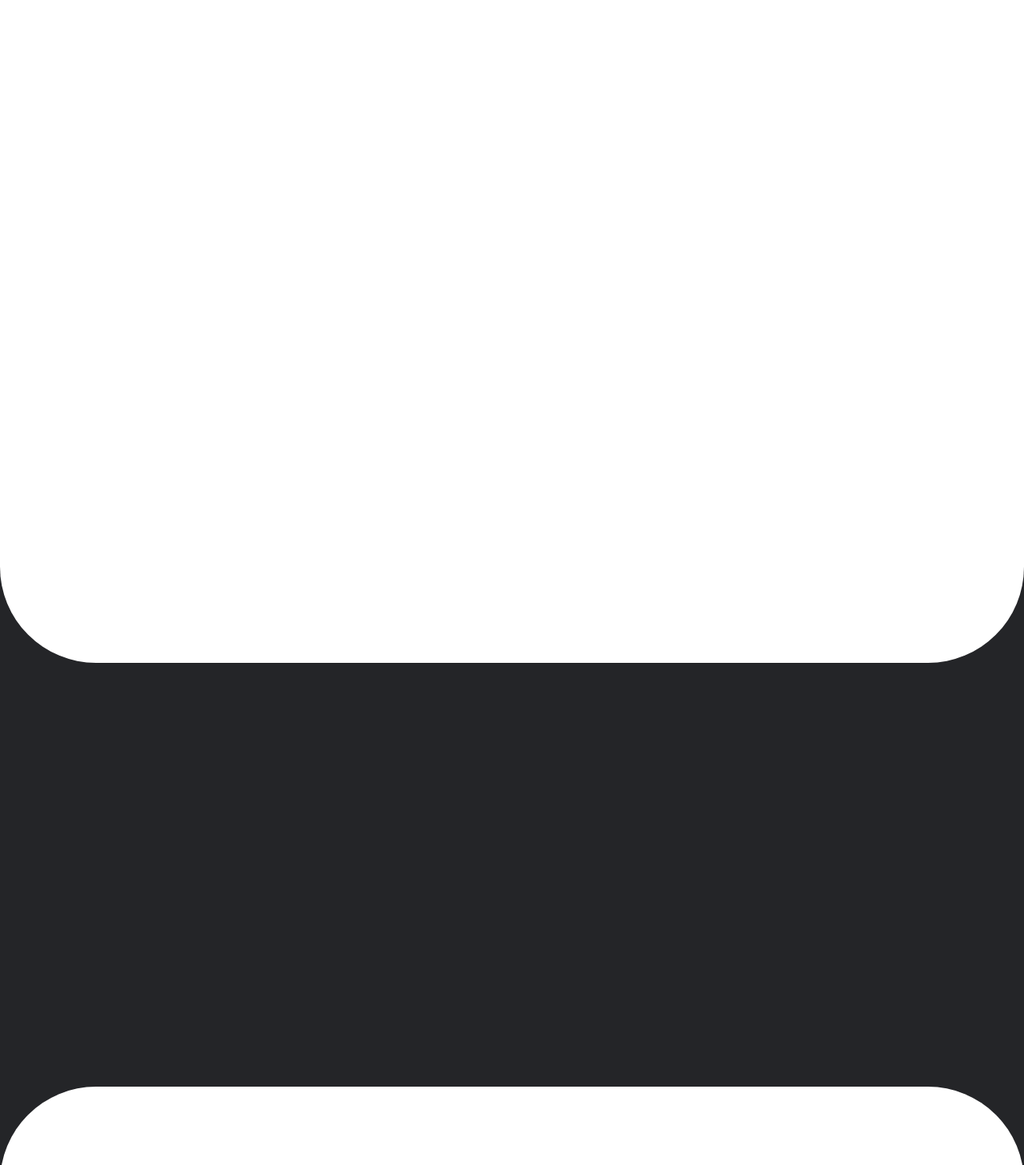
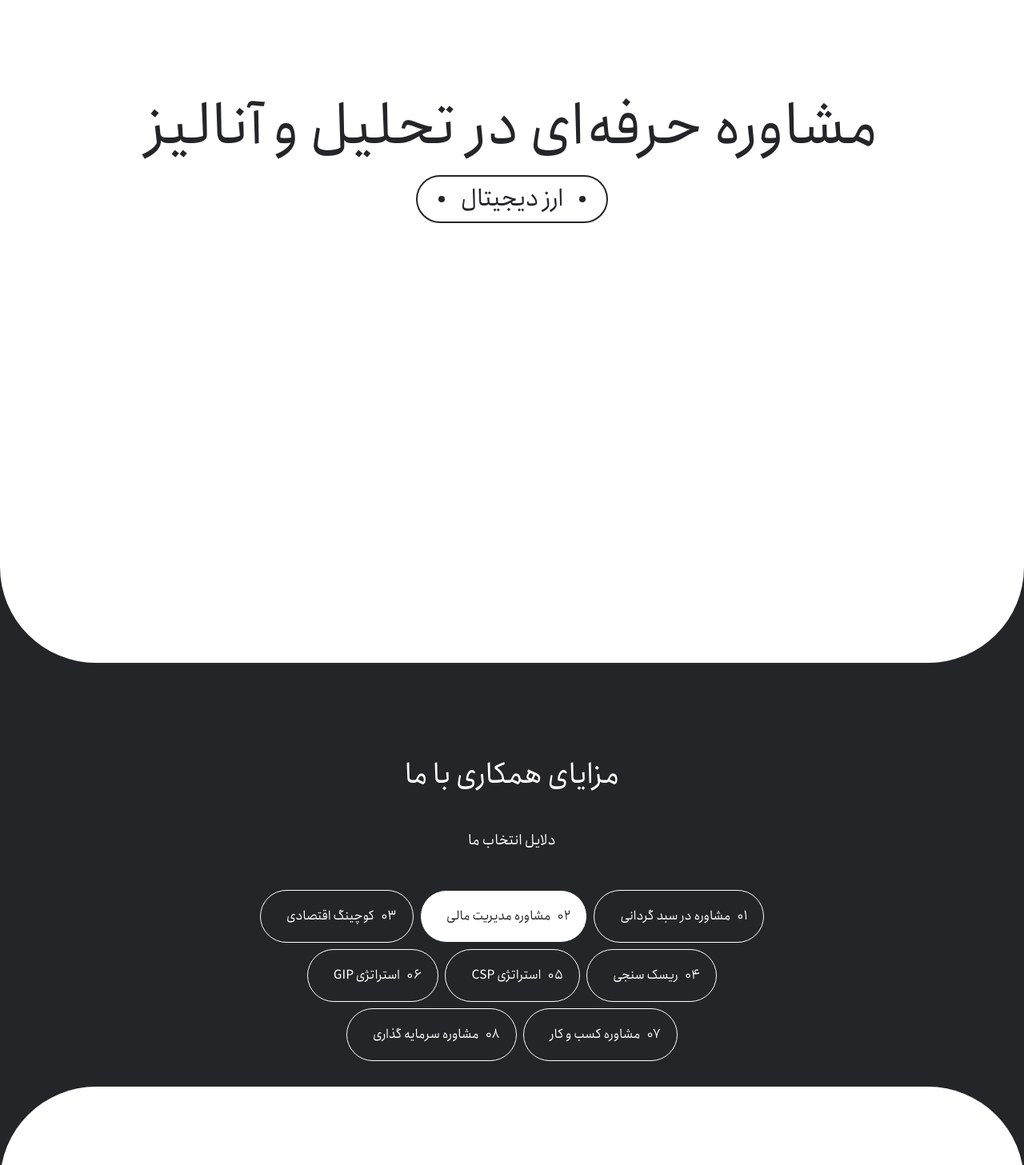
Before and after one commit to parsa-ai/Asgari, a plain HTML site: page index.html in a window 1280 px wide. Shown: the part 129-1586 px from the top of the page at 80% size. Drawn offline with Linux system fonts and the light colour scheme; files whose address does not match are found by name.

Commit message:
make mazaia part

```diff
--- a/index.html
+++ b/index.html
@@ -33,32 +33,55 @@
                 </ul>
             </div>
             <div class="basis-1/2 flex flex-row-reverse gap-2.5 text-sm items-center">
-                <a class="p-2.5 rounded-3xl border border-solid border-main flex items-center"><img src="assest/image/user.svg"></a>
+                <a class="p-2.5 rounded-3xl border border-solid border-main flex items-center"><img
+                        src="assest/image/user.svg"></a>
                 <a href="#" class="bg-main py-2.5 px-4 rounded-3xl text-white">درخواست مشاوره</a>
-                <a href="#" class="border border-solid border-main py-2.5 px-4 rounded-3xl flex flex-row-reverse gap-1.5"><span>نرخ لحظه ای</span><img src="assest/image/chart-notification.svg"></a>
-                <a href="#" class="p-2.5 rounded-3xl border border-solid border-main flex items-center"><img src="assest/image/Vector.svg"></a>
+                <a href="#"
+                    class="border border-solid border-main py-2.5 px-4 rounded-3xl flex flex-row-reverse gap-1.5"><span>نرخ
+                        لحظه ای</span><img src="assest/image/chart-notification.svg"></a>
+                <a href="#" class="p-2.5 rounded-3xl border border-solid border-main flex items-center"><img
+                        src="assest/image/Vector.svg"></a>
             </div>
         </div>
     </header>
-    <article>
-        <section class="h-[838px] bg-white rounded-b-el" >
 
-        </section>
-        <section class="h-[530px]" >
-        </section>
-        <section class="h-[2772px] bg-white rounded-el" >
-        </section>
-        <section class="h-[981px]" >
-        </section>
-        <section class="h-[2567px] bg-white rounded-el" >
-        </section>
-        <section class="h-[970px]" >
-        </section>
-        <section class="h-[547px] bg-white rounded-t-el" >
-        </section>
+    <section class="h-[838px] bg-white rounded-b-el container px-28 py-3 ">
+        <header class="flex justify-center items-center pt-[120px] gap-6 flex-col">
+            <h1 class="text-main text-7xl">مشاوره حرفه‌ای در تحلیل و آنالیز</h1>
+            <div class="border-2 border-solid border-main py-2.5 px-4 rounded-[48px] flex flex-row w-60 text-3xl justify-around items-center text-main">
+                <img src="assest/image/Ellipse 1248.svg" alt="dot">
+                <h3>ارز دیجیتال</h3>
+                <img src="assest/image/Ellipse 1248.svg" alt="dot">
+            </div>
+        </header>
+    </section>
+    <section class="h-[530px] container py-[120px] items-center px-28 gap-12 flex flex-col space-between ">
 
-    </article>
-    <footer class="h-[712px] bg-white" >
+            <h2 class="text-white text-4xl">مزایای همکاری با ما</h2>
+            <h4 class="text-white text-lg">دلایل انتخاب ما</h4>
+            <ol class="flex flex-row flex-wrap gap-2 justify-center w-2/3">
+                <li class="border border-white p-5 pl-8 rounded-[56px] flex justify-center items-center text-white gap-2"><span>۰۱</span>مشاوره در سبد گردانی</li>
+                <li class="border border-main p-5 pl-8 bg-white rounded-[56px] flex justify-center items-center text-main gap-2"><span>۰۲</span>مشاوره مدیریت مالی</li>
+                <li class="border border-white p-5 pl-8 rounded-[56px] flex justify-center items-center text-white gap-2"><span>۰۳</span>کوچینگ اقتصادی</li>
+                <li class="border border-white p-5 pl-8 rounded-[56px] flex justify-center items-center text-white gap-2"><span>۰۴</span>ریسک سنجی</li>
+                <li class="border border-white p-5 pl-8 rounded-[56px] flex justify-center items-center text-white gap-2"><span>۰۵</span>استراتژی CSP</li>
+                <li class="border border-white p-5 pl-8 rounded-[56px] flex justify-center items-center text-white gap-2"><span>۰۶</span>استراتژی GIP</li>
+                <li class="border border-white p-5 pl-8 rounded-[56px] flex justify-center items-center text-white gap-2"><span>۰۷</span>مشاوره کسب و کار</li>
+                <li class="border border-white p-5 pl-8 rounded-[56px] flex justify-center items-center text-white gap-2"><span>۰۸</span>مشاوره سرمایه گذاری</li>
+            </ol>
+
+    </section>
+    <section class="h-[2772px] bg-white rounded-el">
+    </section>
+    <section class="h-[981px]">
+    </section>
+    <section class="h-[2567px] bg-white rounded-el">
+    </section>
+    <section class="h-[970px]">
+    </section>
+    <section class="h-[547px] bg-white rounded-t-el">
+    </section>
+    <footer class="h-[712px] bg-white">
         fdsfs
     </footer>
 </body>
```
Also changed, not shown: assest/css/style.css, assest/image/Ellipse 1248.svg (added).
